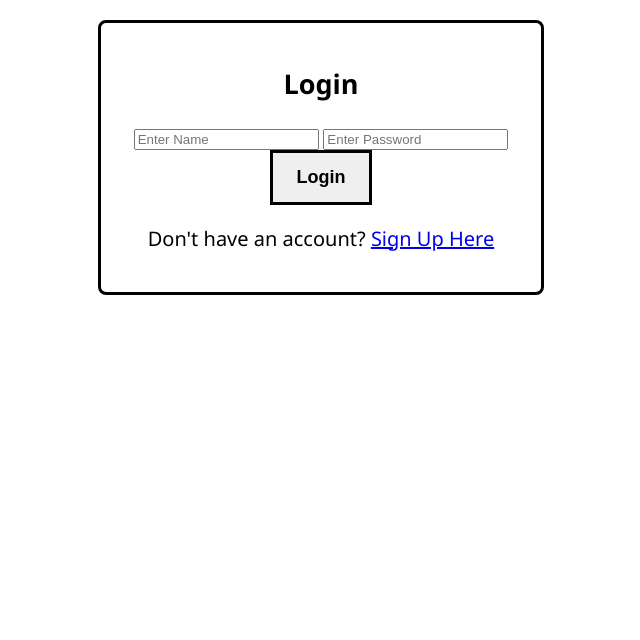
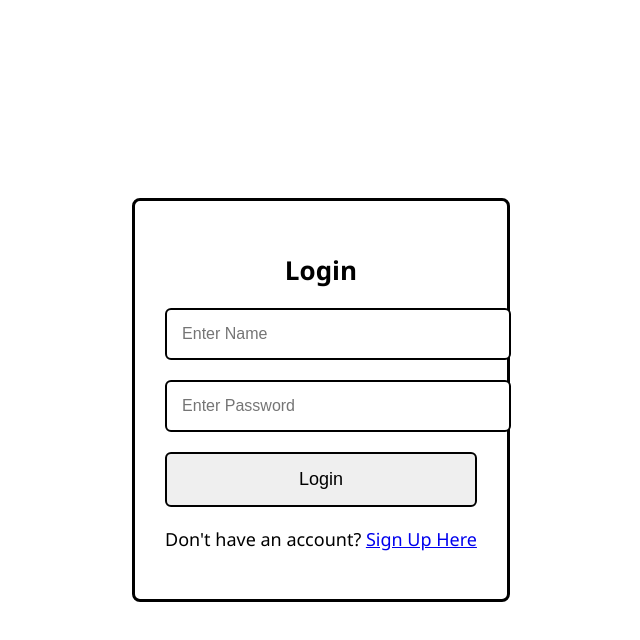
Before and after one commit to KhmaniWhite1/AdminPortal, a plain HTML site: page login.html in a window 1280 px wide. Shown: the whole page, without its empty margins (319-959 px from the left). Drawn offline with Linux system fonts and the light colour scheme.

Commit message:
style.css

```diff
--- a/style.css
+++ b/style.css
@@ -1,47 +1,74 @@
 body {
-    font-family: "Segoe UI", Roboto, Arial, sans-serif; /* ✅ Clean, modern fonts */
-    font-size: 18px; /* ✅ Adjusted base font size */
+    font-family: "Segoe UI", Roboto, Arial, sans-serif; /* ✅ Professional fonts */
+    font-size: 18px;
     margin: 0;
-    padding: 20px;
-    text-align: center;
+    padding: 0;
+    display: flex; /* ✅ Flex layout for centering */
+    justify-content: center; /* ✅ Horizontal centering */
+    align-items: center; /* ✅ Vertical centering */
+    height: 100vh; /* ✅ Full viewport height */
+    background-color: Canvas; /* ✅ Accessible background */
+    color: ButtonText; /* ✅ Accessible text */
 }
 
 .container {
     max-width: 400px;
-    margin: auto;
+    padding: 30px; /* ✅ Adjusted spacing */
+    border-radius: 8px;
     background: Canvas;
-    padding: 20px;
-    border-radius: 8px;
     border: 3px solid ButtonText;
     text-align: center;
 }
 
-h1 {
-    font-size: 28px; /* ✅ Larger header for emphasis */
+h2 {
+    font-size: 26px;
     font-weight: bold;
-    color: ButtonText;
+    margin-bottom: 20px; /* ✅ Spacing between elements */
 }
 
-.subtext {
-    font-size: 20px;
-    color: ButtonText;
-    font-weight: 500; /* ✅ Slightly thicker text for clarity */
+form {
+    display: flex;
+    flex-direction: column;
+    gap: 20px; /* ✅ Equally spaced elements */
+    margin-bottom: 20px;
 }
 
-.btn {
-    display: inline-block;
-    padding: 14px 24px;
-    font-size: 18px;
-    text-decoration: none;
+input {
+    background: Field;
+    color: FieldText;
+    border: 2px solid ButtonText;
+    padding: 15px; /* ✅ Increased input size */
+    font-size: 16px; /* ✅ Professional font size */
+    border-radius: 6px; /* ✅ Rounded edges */
+    width: 100%; /* ✅ Full width */
+}
+
+input:focus {
+    outline: 3px solid Highlight;
+}
+
+button {
     background: ButtonFace;
     color: ButtonText;
-    border: 3px solid ButtonText;
-    font-weight: bold;
+    border: 2px solid ButtonText;
+    padding: 15px;
+    font-size: 18px; /* ✅ Bigger button text */
+    border-radius: 6px;
+    cursor: pointer;
     transition: all 0.3s ease-in-out;
 }
 
-.btn:hover, .btn:focus {
+button:hover {
     background: Highlight;
     color: HighlightText;
-    outline: 4px solid HighlightText;
 }
+
+p {
+    font-size: 18px;
+    margin-top: 20px; /* ✅ Spacing for better layout */
+}
+
+a {
+    color: LinkText;
+    text-decoration: underline;
+}
```
